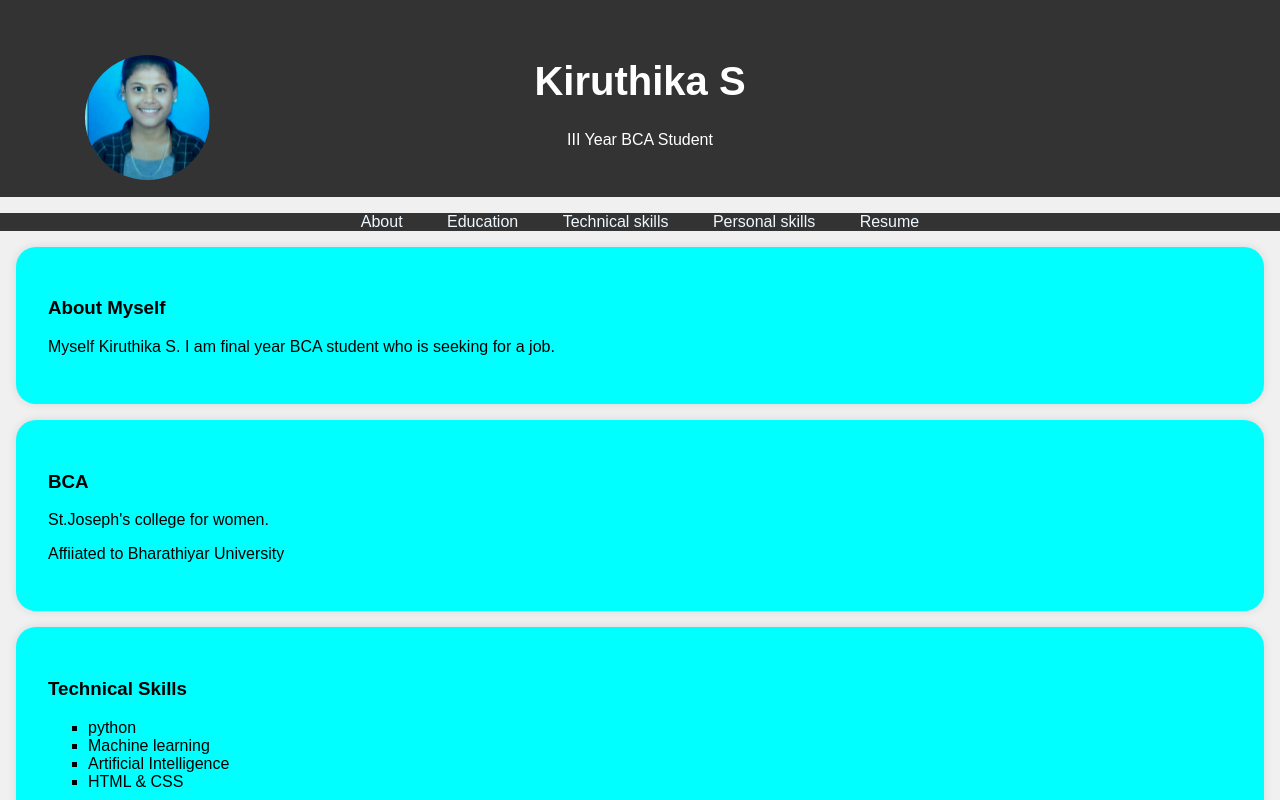
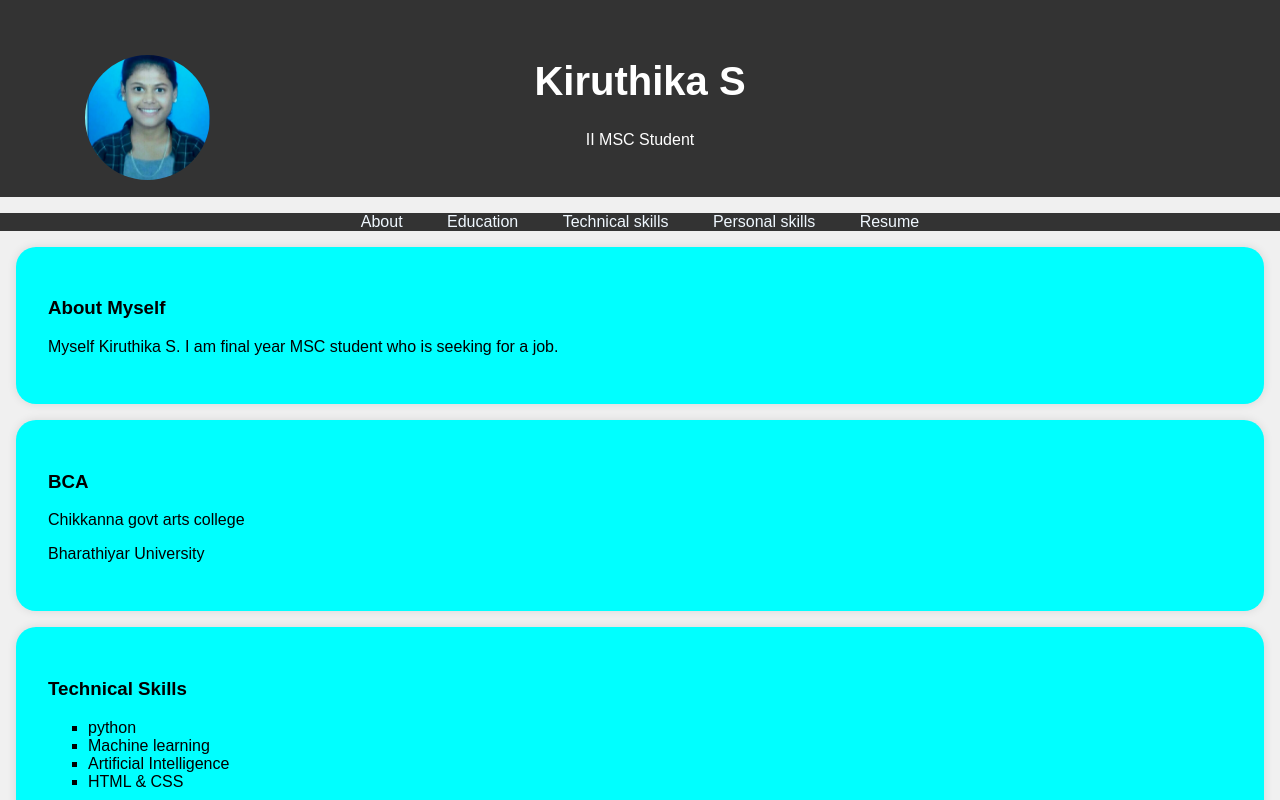
Before and after one commit to Kiruthika-kiki/Digital-portfolio, a plain HTML site: page index.html in a window 1280 px wide. Shown: the top 800 px of the page. Drawn offline with Linux system fonts and the light colour scheme.

Commit message:
Update index.html

```diff
--- a/index.html
+++ b/index.html
@@ -93,7 +93,7 @@ u1{
     <div class="header-content">
         <img src="kiki-pic.jpg" class="profile-pic">
     <h1>Kiruthika S</h1>
-    <p>III Year BCA Student</p>
+    <p>II MSC Student</p>
     </div>
     </header>
 
@@ -110,14 +110,14 @@ u1{
     <section id="About">
         <div class="section-content">
             <h3>About Myself</h3>
-            <p>Myself Kiruthika S. I am final year BCA student who is seeking for a job.</p>
+            <p>Myself Kiruthika S. I am final year MSC student who is seeking for a job.</p>
         </div>
     </section>
     <section id="edu">
         <div class="section-content">
             <h3>BCA</h3>
-            <p>St.Joseph's college for women.</p>
-            <p>Affiiated to Bharathiyar University</p>
+            <p>Chikkanna govt arts college</p>
+            <p>Bharathiyar University</p>
         </div>
     </section>
     <section id="tecskill">
```
